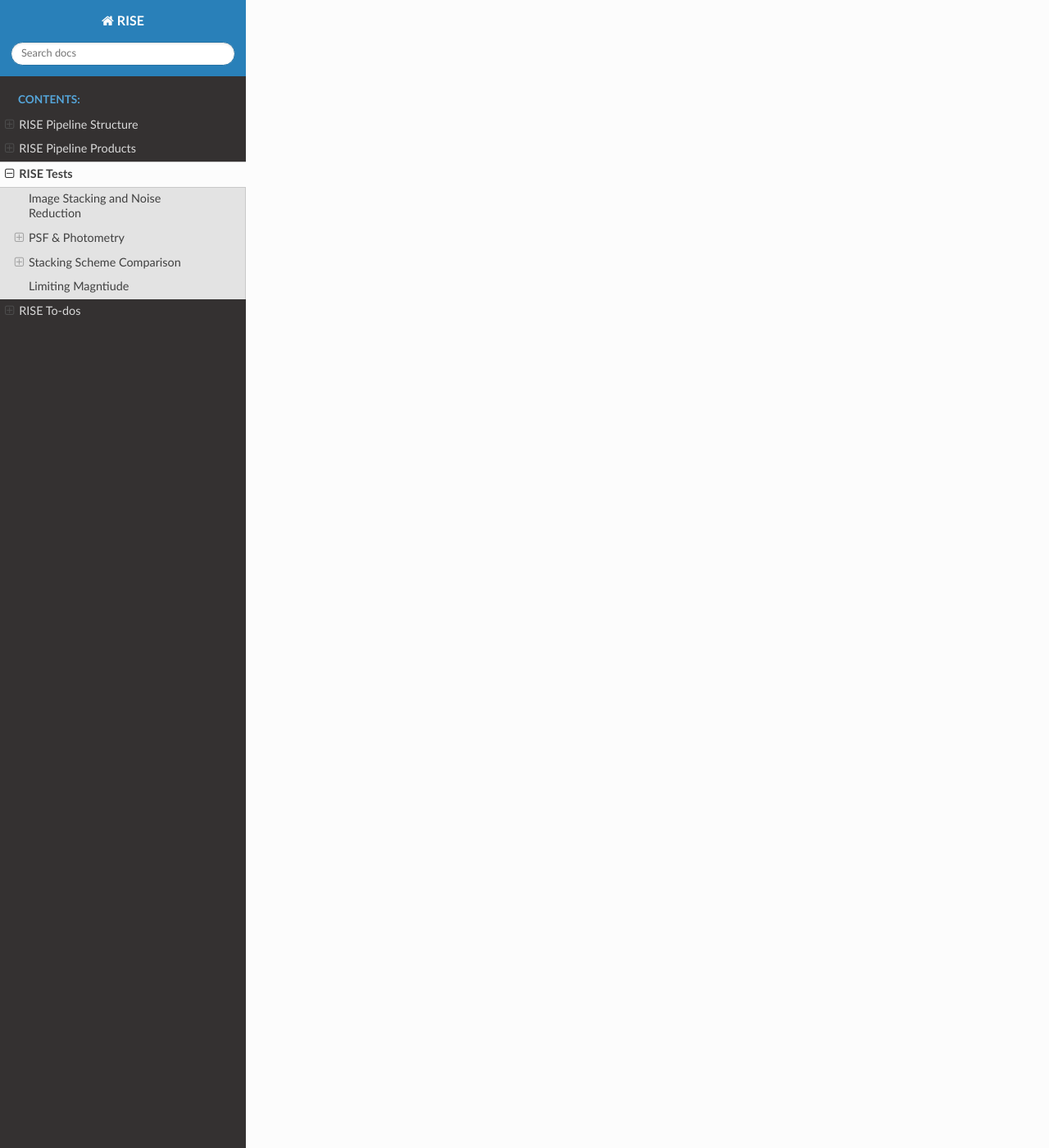
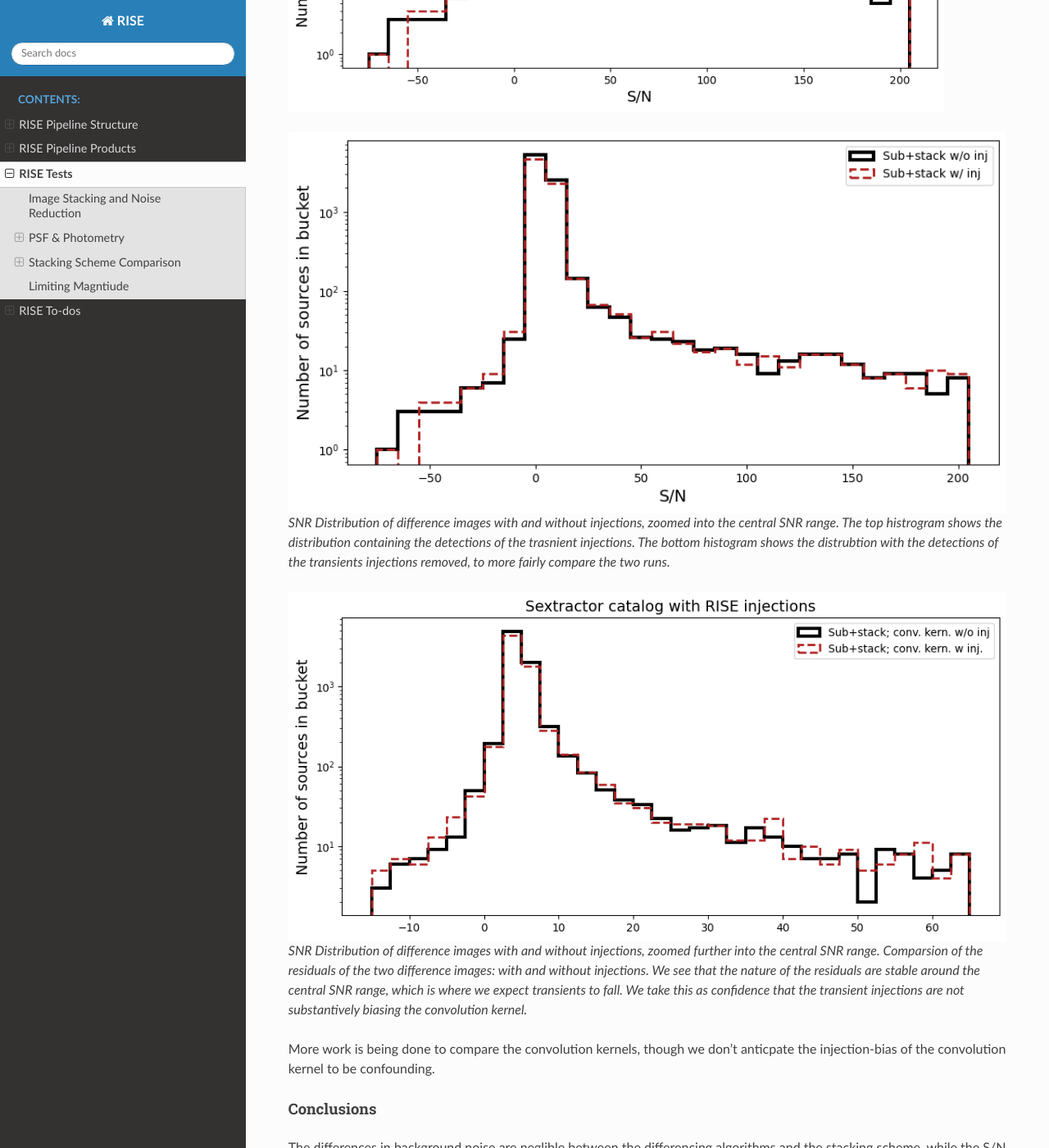
Before and after one commit to joseph-santana/RISE-docs, a Sphinx documentation site: the page built from source/tests.rst, in a window 1280 px wide and 1400 px high, scrolled down 17197 px. Shown: the whole window at 82% size. Built offline with Sphinx 7.4.7 and the Read the Docs theme 3.1.0, drawn with Linux system fonts in a browser that asks for light colours; some of the changed text lies outside the part shown.

Commit message:
Add the convolution kernel portion to tests

```diff
--- a/source/tests.rst
+++ b/source/tests.rst
@@ -297,6 +297,43 @@ Additionally, the recovery statistics still show a preference for Stack+sub usin
 Interstingly, the F-band analysis after making a galaxy flux cut to match R-band images still shows a clear preference for Stack+sub.
 More work needs to be done to resolve the source of this difference we see between R-band and F-band.
 
+Analysis of the Effects of injections on the SFFT Convolution Kernel
+""""""""""""""""""""""""""""""""""""""""""""""""""""""""""""""""""""
+
+We want to make sure that the transients that we are injecting into the science image do not substantively bias
+or alter the SFFT convolution kernel necessary for matching science and reference images to support proper differencing.
+To dig into this, we take a look at the SExtractor catalogs of the difference image of the same field ran with and without injections.
+We can examine if the nature of the residuals are consistent between the two convolution kernels.
+
+.. figure:: images/sextractor_snr_whole_dist.png
+    :width: 700px
+
+    SNR Distribution of difference images with and without injections.
+
+
+.. figure:: images/sextractor_snr_zoom_1_w_injections.png
+    :width: 800px
+
+.. figure:: images/sextractor_snr_zoom_1_wo_injections.png
+    :width: 900px
+
+
+    SNR Distribution of difference images with and without injections, zoomed into the central SNR range.
+    The top histrogram shows the distribution containing the detections of the trasnient injections.
+    The bottom histogram shows the distrubtion with the detections of the transients injections removed, to more fairly compare the two runs.
+
+.. figure:: images/sextractor_snr_zoom_2.png
+    :width: 1000px
+
+
+    SNR Distribution of difference images with and without injections, zoomed further into the central SNR range.
+    Comparsion of the residuals of the two difference images: with and without injections.
+    We see that the nature of the residuals are stable around the central SNR range, which is where we expect transients to fall.
+    We take this as confidence that the transient injections are not substantively biasing the convolution kernel.
+
+More work is being done to compare the convolution kernels, though we don't anticpate the injection-bias of the convolution kernel to be confounding.
+
+
 Conclusions
 ^^^^^^^^^^^
 
```
Also changed, not shown: source/images/sextractor_snr_whole_dist.png (added), source/images/sextractor_snr_zoom_1_w_injections.png (added), source/images/sextractor_snr_zoom_1_wo_injections.png (added), source/images/sextractor_snr_zoom_2.png (added).
